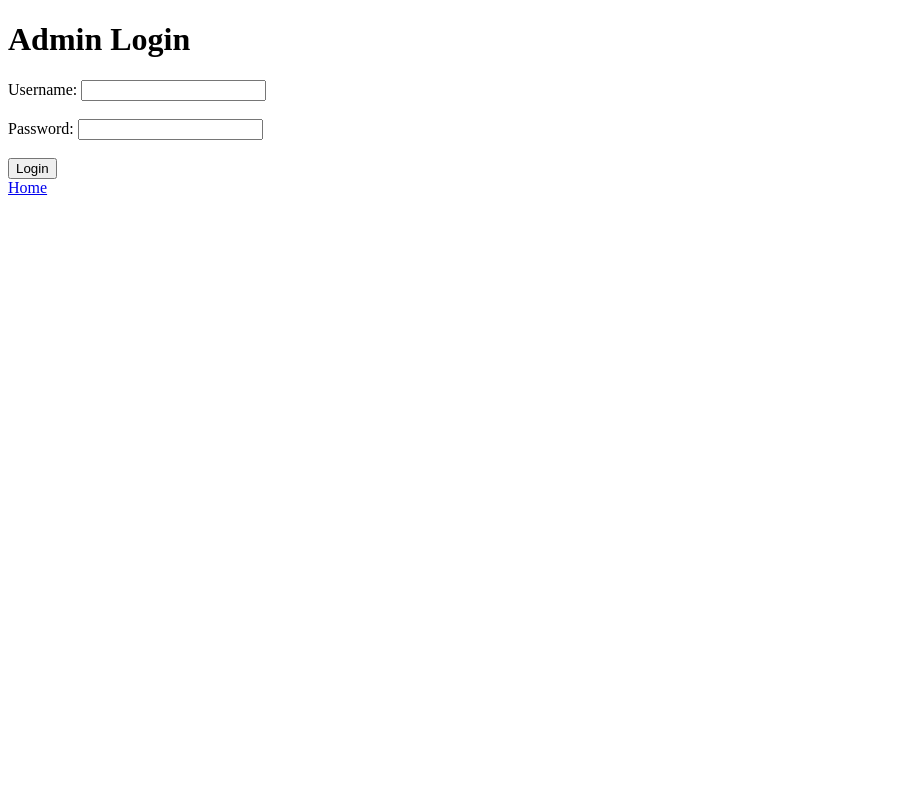
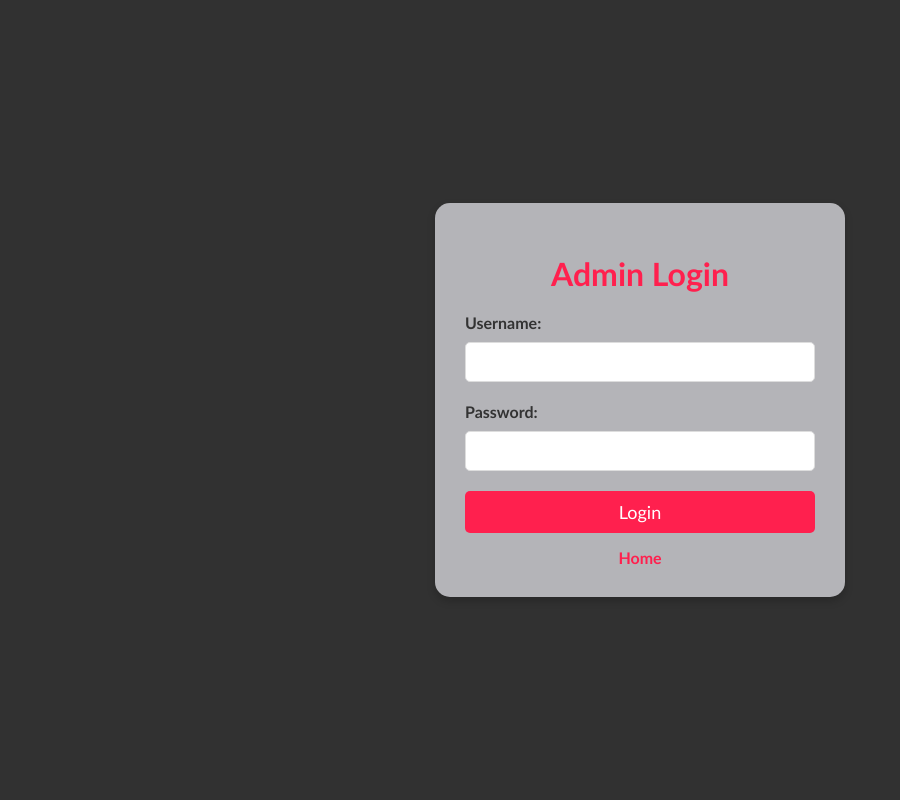
Before and after one commit to DNWijendra/Online-Movie-Ticket-System, a Django app: page /admin_m/login/ in a window 1280 px wide. Shown: the whole page, without its empty margins (0-900 px from the left). Run offline with Django 5.2, Linux system fonts and the light colour scheme.

Commit message:
Updated admin_login.html file

```diff
--- a/myproject/myapp/templates/admin_login.html
+++ b/myproject/myapp/templates/admin_login.html
@@ -2,21 +2,112 @@
 <html>
 <head>
     <title>Admin Login</title>
+    <style>
+        @import url('https://fonts.googleapis.com/css2?family=Roboto:wght@400;700&display=swap');
+
+        body {
+            font-family: 'Trebuchet MS', 'Lucida Sans Unicode', 'Lucida Grande', 'Lucida Sans', Arial, sans-serif;
+            background: #313131;
+            display: flex;
+            justify-content: center;
+            align-items: center;
+            height: 100vh;
+            margin: 0;
+        }
+
+        .login-container {
+            background-color: #B4B4B8;
+            padding: 30px;
+            border-radius: 15px;
+            box-shadow: 0 4px 8px rgba(0, 0, 0, 0.2);
+            width: 350px;
+            text-align: center;
+        }
+
+        h1 {
+            margin-bottom: 20px;
+            color: #FF204E;
+            font-weight: 700;
+        }
+
+        .login-form .form-group {
+            margin-bottom: 20px;
+            text-align: left;
+        }
+
+        .login-form label {
+            display: block;
+            margin-bottom: 5px;
+            color: #333;
+            font-weight: 700;
+        }
+
+        .login-form input[type="text"],
+        .login-form input[type="password"] {
+            width: 100%;
+            padding: 10px;
+            margin-top: 5px;
+            border: 1px solid #ddd;
+            border-radius: 5px;
+            box-sizing: border-box;
+            font-size: 16px;
+        }
+
+        .btn {
+            width: 100%;
+            padding: 10px;
+            background-color: #FF204E;
+            border: none;
+            border-radius: 5px;
+            color: white;
+            font-size: 18px;
+            cursor: pointer;
+            transition: background-color 0.3s ease;
+            font-family: 'Trebuchet MS', 'Lucida Sans Unicode', 'Lucida Grande', 'Lucida Sans', Arial, sans-serif;
+        }
+
+        .btn:hover {
+            background-color: #FF204E;
+        }
+
+        .nav-link {
+            display: block;
+            margin-top: 15px;
+            color: #FF204E;
+            text-decoration: none;
+            font-weight: 700;
+        }
+
+        .nav-link:hover {
+            text-decoration: underline;
+        }
+
+        .error {
+            color: red;
+            margin-top: 10px;
+        }
+    </style>
 </head>
 <body>
+    <div class="login-container">
         <h1>Admin Login</h1>
-    <form method="post">
+        <form method="post" class="login-form">
             {% csrf_token %}
+            <div class="form-group">
                 <label for="username">Username:</label>
-        <input type="text" id="username" name="username"><br><br>
+                <input type="text" id="username" name="username">
+            </div>
+            <div class="form-group">
                 <label for="password">Password:</label>
-        <input type="password" id="password" name="password"><br><br>
-        <input type="submit" value="Login">
+                <input type="password" id="password" name="password">
+            </div>
+            <input type="submit" value="Login" class="btn">
         </form>
-    <a class="nav-link scrollto " href="{% url 'home' %}">Home</a>
+        <a class="nav-link" href="{% url 'home' %}">Home</a>
         <!-- <a href="{% url 'admin_signup' %}">Admin Signup</a> -->
         {% if error %}
-        <p style="color: red;">{{ error }}</p>
+            <p class="error">{{ error }}</p>
         {% endif %}
+    </div>
 </body>
 </html>
```
Lines whose indentation alone changed are shown as unchanged.
